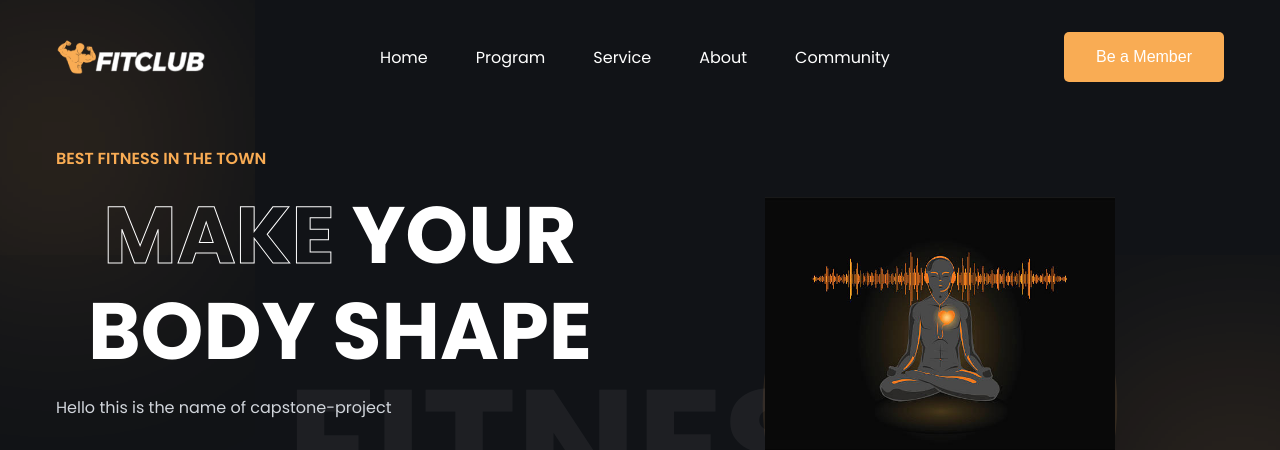
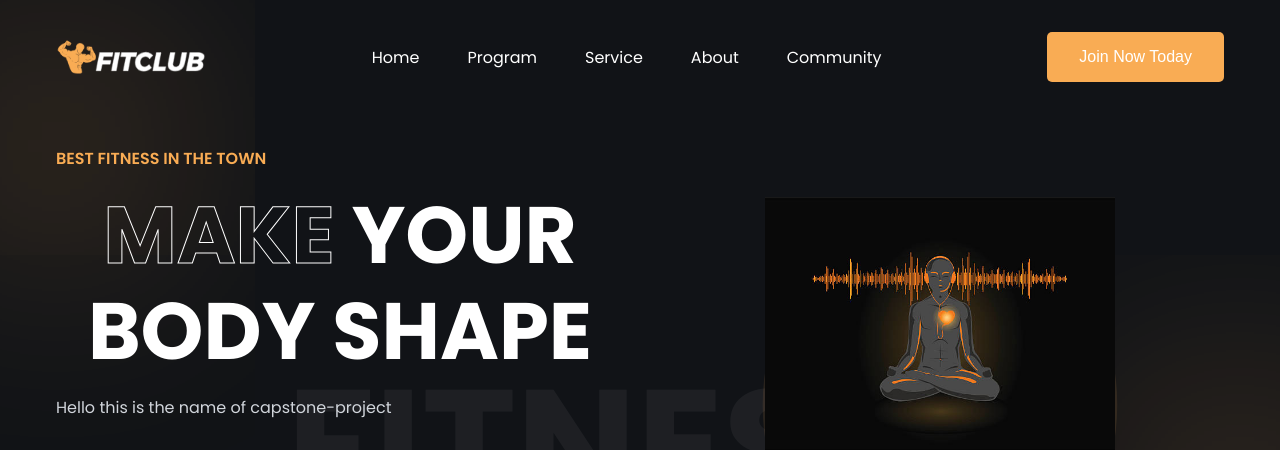
Before and after one commit to Sid31052002/flask-yoga-app, a Flask app: page / in a window 1280 px wide. Shown: the top 450 px of the page. Run offline with Flask 3, Linux system fonts and the light colour scheme.

Commit message:
Updated index.html file

```diff
--- a/templates/index.html
+++ b/templates/index.html
@@ -18,7 +18,7 @@
           <li class="link"><a href="#about">About</a></li>
           <li class="link"><a href="#community">Community</a></li>
         </ul>
-        <button class="btn">Be a Member</button>
+        <button class="btn">Join Now Today</button>
       </nav>
 
       <header id="home" class="section__container header__container">
```
